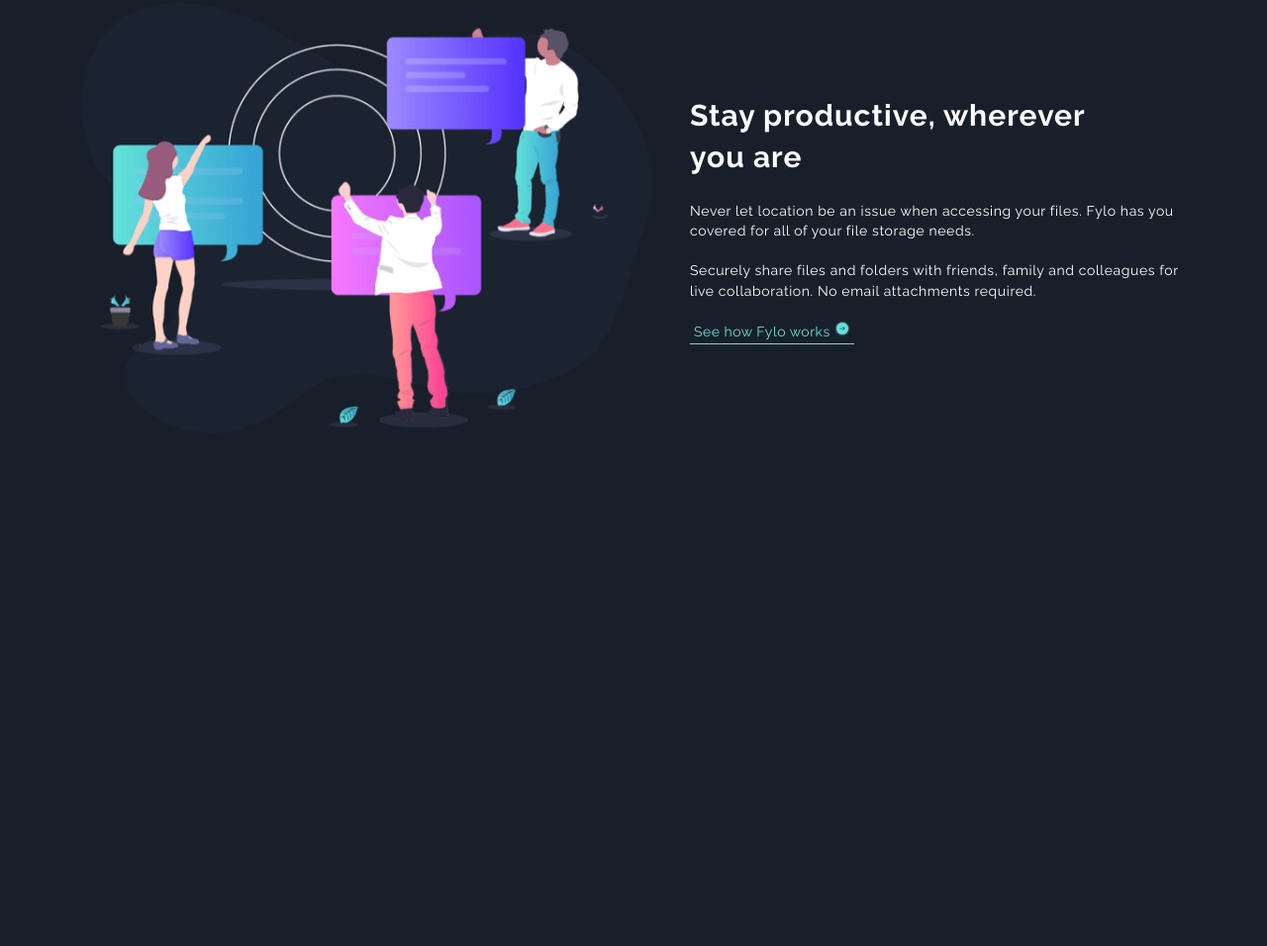
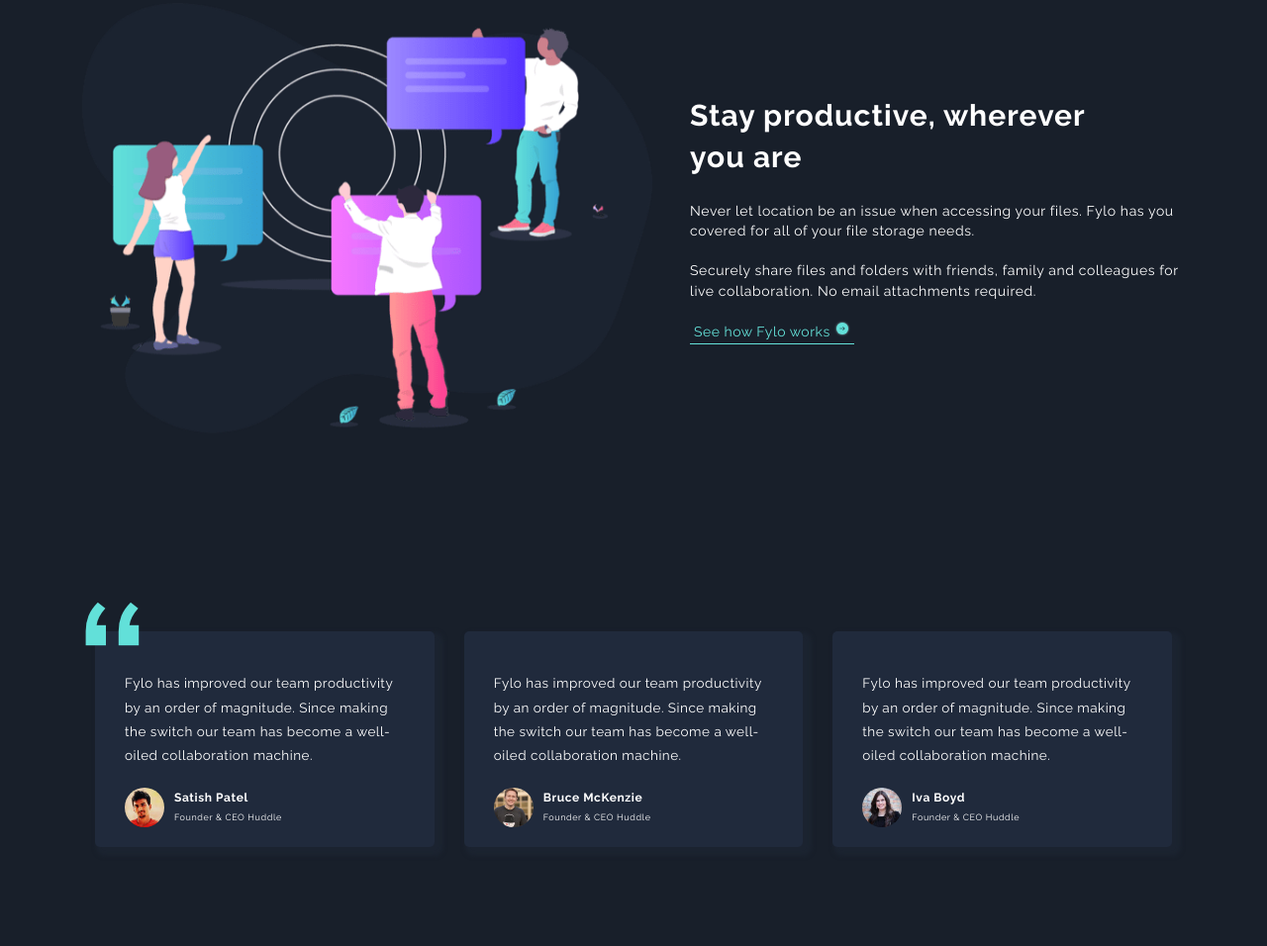
Before and after one commit to StefanSelfTaught/fylo_design, a website: page index.html in a window 1280 px wide. Shown: the part 1711-2667 px from the top of the page at 99% size. Before the commit the page ends 2449 px from the top, so only its background shows below. Drawn offline with Linux system fonts and the light colour scheme.

Commit message:
Finish testimonials

```diff
--- a/index.html
+++ b/index.html
@@ -67,6 +67,42 @@
   				</a>
 			</aside>
 		</section>
+		<section class="features__testimonials">
+			<div class="features__testimonials-box">
+				<img class="features__testimonials-quotes" src="images/bg-quotes.png">
+				<p class="impr">Fylo has improved our team productivity by an order of magnitude. Since making the switch our team has
+  				become a well-oiled collaboration machine.</p>
+  				<div class="features__testimonials-box-review">
+  					<img class="user-photo" src="images/profile-1.jpg">
+  					<div class="features__review-user">
+  						<p class="features__review-user-name">Satish Patel</p>
+  						<p class="features__review-user-position">Founder & CEO Huddle</p>
+  					</div>
+  				</div>
+			</div>
+			<div class="features__testimonials-box">
+				<p class="impr">Fylo has improved our team productivity by an order of magnitude. Since making the switch our team has
+  				become a well-oiled collaboration machine.</p>
+  				<div class="features__testimonials-box-review">
+  					<img class="user-photo" src="images/profile-2.jpg">
+  					<div class="features__review-user">
+  						<p class="features__review-user-name">Bruce McKenzie</p>
+  						<p class="features__review-user-position">Founder & CEO Huddle</p>
+  					</div>
+  				</div>
+			</div>
+			<div class="features__testimonials-box">
+				<p class="impr">Fylo has improved our team productivity by an order of magnitude. Since making the switch our team has
+  				become a well-oiled collaboration machine.</p>
+  				<div class="features__testimonials-box-review">
+  					<img class="user-photo" src="images/profile-3.jpg">
+  					<div class="features__review-user">
+  						<p class="features__review-user-name">Iva Boyd</p>
+  						<p class="features__review-user-position">Founder & CEO Huddle</p>
+  					</div>
+  				</div>
+			</div>
+		</section>
 	</main>
 </body>
 </html>
--- a/sass/_components.scss
+++ b/sass/_components.scss
@@ -102,7 +102,7 @@
 
 	&__benefits {
 		width: 90%;
-		margin: 0 auto 30rem auto;
+		margin: 0 auto 20rem auto;
 		display: flex;
 		align-items: center;
 		justify-content: space-around;
@@ -138,4 +138,64 @@
 		padding: .4rem;
 		letter-spacing: .5px;
 	}
+
+	&__testimonials {
+		margin-bottom: 10rem;
+		padding-bottom: 10rem;
+		width: 85%;
+		margin: 0 auto;
+		display: grid;
+		grid-template-columns: repeat(auto-fit, minmax(20rem, 1fr));
+		grid-template-rows: 1fr;
+		grid-column-gap: 3rem;
+		position: relative;
+
+		&-quotes {
+			position: absolute;
+			top: -3rem;
+			left: -1rem;
+			// z-index: -1;
+		}
+
+		&-box {
+			background-color: $color-primary-4;
+			border-radius: 5px;
+			box-shadow: 5px 5px 4px 4px rgba(28,36,49,0.85);
+			padding: 4rem 3rem 2rem 3rem;
+
+			.impr {
+				letter-spacing: .5px;
+				font-size: 1.35rem;
+				line-height: 1.8;
+			}
+
+			&-review {
+				margin-top: 2rem;
+				display: flex;
+				align-content: center;
+				align-items: center;
+			}
+
+			.user-photo {
+				border-radius: 50%;
+				width: 4rem;
+				height: auto;
+				margin-right: 1rem;
+			}
+		}
+	}
+
+	&__review-user {
+
+
+		&-name {
+			font-size: 1.2rem;
+			font-weight: 700;
+			margin-bottom: .5rem;
+		}
+
+		&-position {
+			font-size: .9rem;
+		}
+	}
 }
```
Also changed, not shown: css/main.css.
